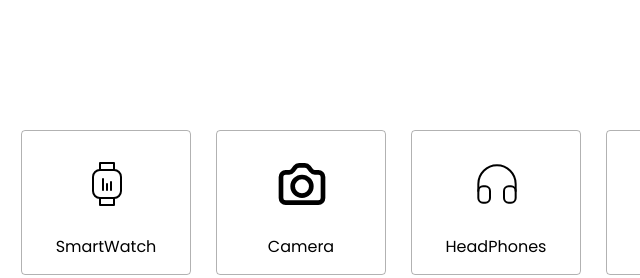
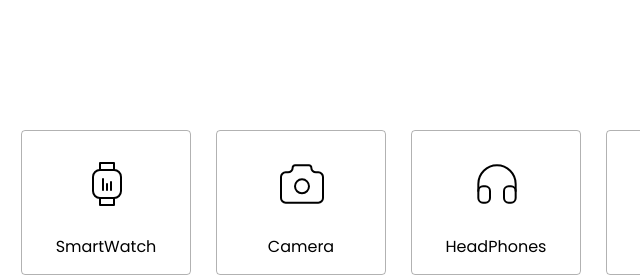
Before and after one commit to Madaminbek876/Normativ_Exclusive, a plain HTML site: page index.html in a window 1280 px wide. Shown: the part 1508-1786 px from the top of the page, 424-1064 px from the left. Drawn offline with Linux system fonts and the light colour scheme.

Commit message:
Home page hammasi boldi

```diff
--- a/index.html
+++ b/index.html
@@ -403,7 +403,7 @@
             </div>
             <div class="category hover2 active">
                 <div>
-                    <img class="telephone-icon" src="./assets/svg/cameraa.svg" alt="">
+                    <img class="telephone-icon" src="./assets/svg/camera.svg" alt="">
                     <p class="telephone-title">Camera</p>
                 </div>
             </div>
```
Also changed, not shown: assets/svg/camera.svg (added).
